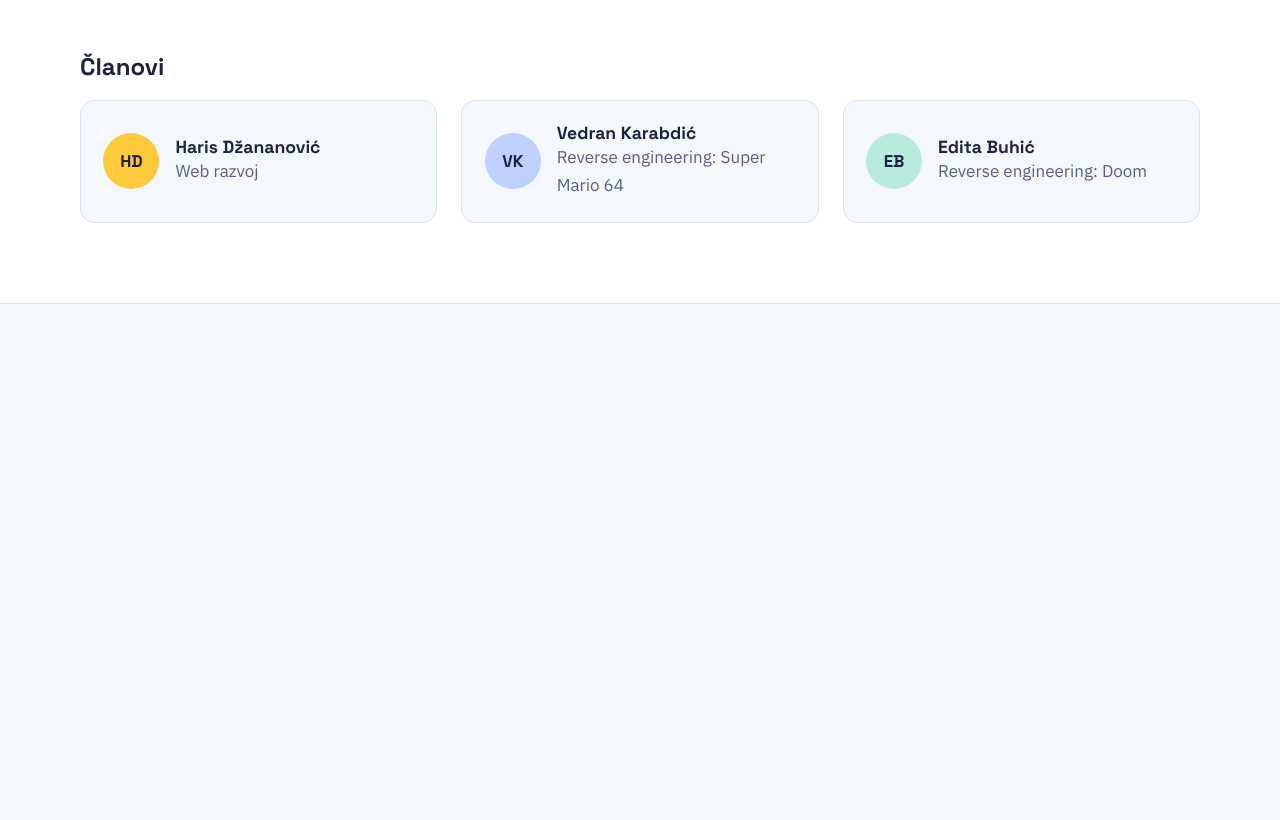
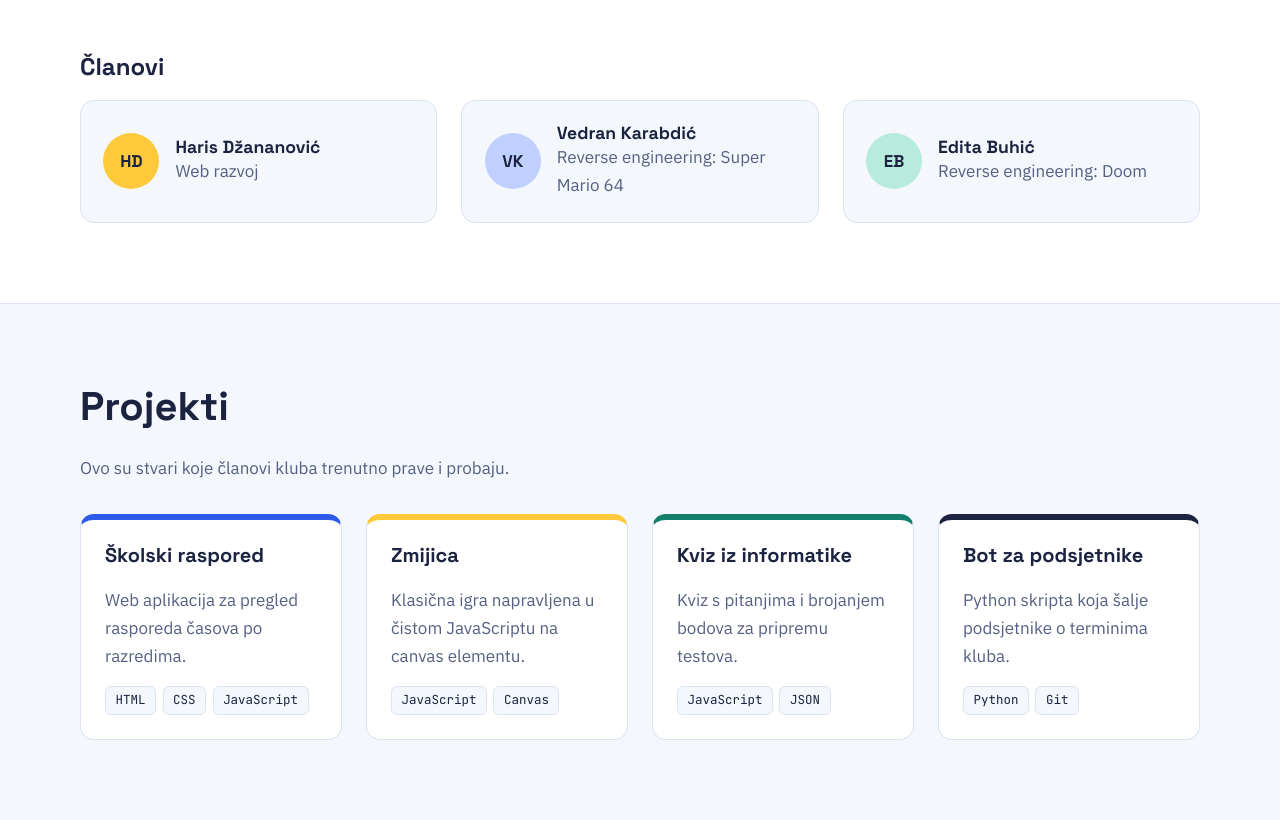
Before and after one commit to harisdzananovicsa-cloud/coding-club-stranica, a plain HTML site: page index.html in a window 1280 px wide. Shown: the part 995-1815 px from the top of the page. Before the commit the page ends 1299 px from the top, so only its background shows below. Drawn offline with Linux system fonts and the light colour scheme.

Commit message:
Dodao sekciju Projekti s karticama projekata

```diff
--- a/index.html
+++ b/index.html
@@ -88,6 +88,35 @@
       </div>
     </section>
 
+    <section class="section" id="projekti">
+      <div class="container">
+        <h2>Projekti</h2>
+        <p class="section-intro">Ovo su stvari koje članovi kluba trenutno prave i probaju.</p>
+        <div class="projects">
+          <article class="project">
+            <h3>Školski raspored</h3>
+            <p>Web aplikacija za pregled rasporeda časova po razredima.</p>
+            <ul class="tags"><li>HTML</li><li>CSS</li><li>JavaScript</li></ul>
+          </article>
+          <article class="project">
+            <h3>Zmijica</h3>
+            <p>Klasična igra napravljena u čistom JavaScriptu na canvas elementu.</p>
+            <ul class="tags"><li>JavaScript</li><li>Canvas</li></ul>
+          </article>
+          <article class="project">
+            <h3>Kviz iz informatike</h3>
+            <p>Kviz s pitanjima i brojanjem bodova za pripremu testova.</p>
+            <ul class="tags"><li>JavaScript</li><li>JSON</li></ul>
+          </article>
+          <article class="project">
+            <h3>Bot za podsjetnike</h3>
+            <p>Python skripta koja šalje podsjetnike o terminima kluba.</p>
+            <ul class="tags"><li>Python</li><li>Git</li></ul>
+          </article>
+        </div>
+      </div>
+    </section>
+
   </main>
 </body>
 </html>
--- a/style.css
+++ b/style.css
@@ -351,3 +351,52 @@ a {
 
 .member:nth-child(2) .avatar { background: #BFD0FF; }
 .member:nth-child(3) .avatar { background: #B7ECDD; }
+
+.projects {
+  display: grid;
+  grid-template-columns: repeat(auto-fit, minmax(240px, 1fr));
+  gap: 1.5rem;
+  margin-top: 2rem;
+}
+
+.project {
+  display: flex;
+  flex-direction: column;
+  padding: 1.5rem;
+  background: var(--white);
+  border: 1px solid var(--line);
+  border-top: 6px solid var(--blue);
+  border-radius: var(--radius);
+}
+
+.project:nth-child(2) { border-top-color: var(--sun); }
+.project:nth-child(3) { border-top-color: var(--mint); }
+.project:nth-child(4) { border-top-color: var(--ink); }
+
+.project h3 {
+  font-size: 1.25rem;
+}
+
+.project p {
+  flex: 1;
+  margin: 0 0 1rem;
+  color: var(--muted);
+}
+
+.tags {
+  display: flex;
+  flex-wrap: wrap;
+  gap: 0.4rem;
+  list-style: none;
+  margin: 0;
+  padding: 0;
+}
+
+.tags li {
+  padding: 0.2rem 0.6rem;
+  background: var(--paper);
+  border: 1px solid var(--line);
+  border-radius: 6px;
+  font-family: var(--font-code);
+  font-size: 0.78rem;
+}
```
